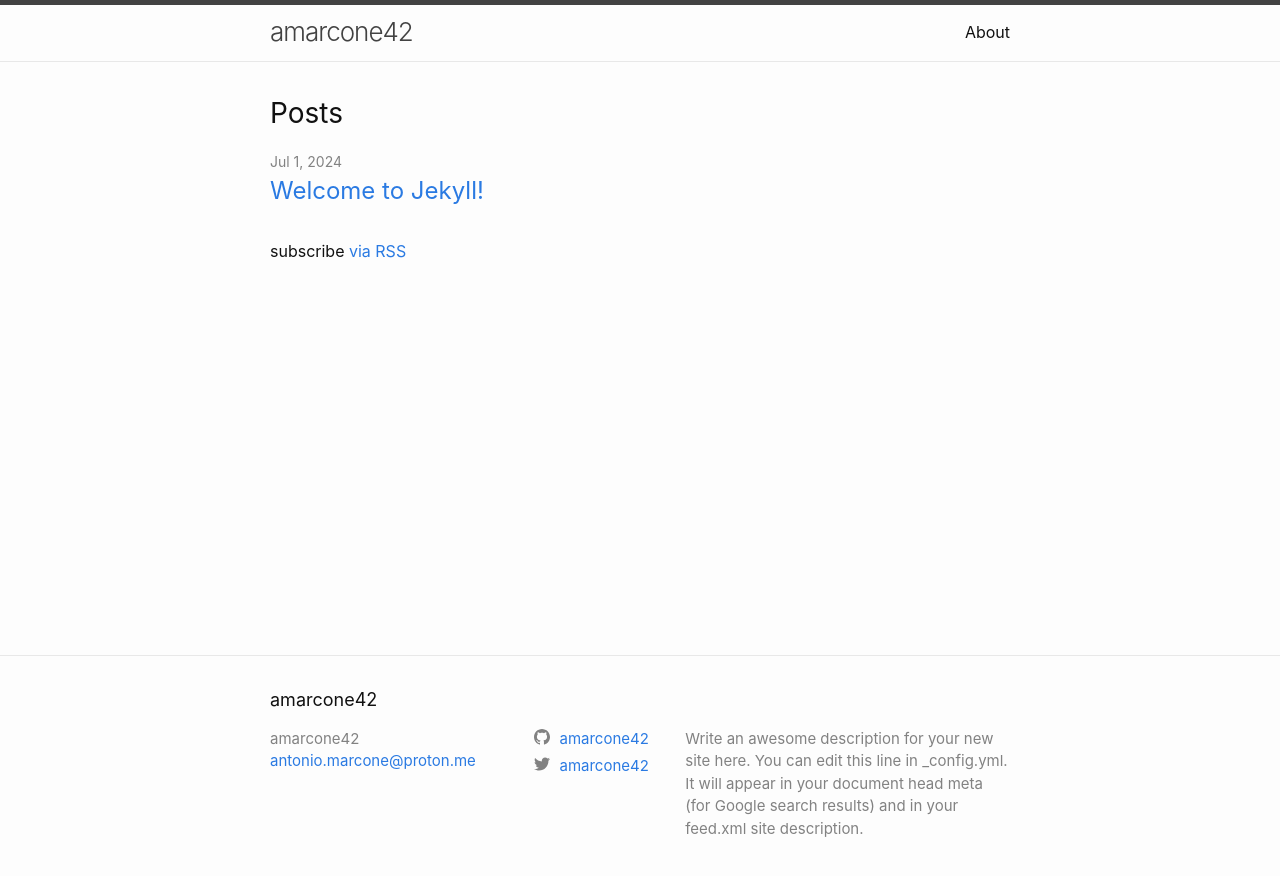
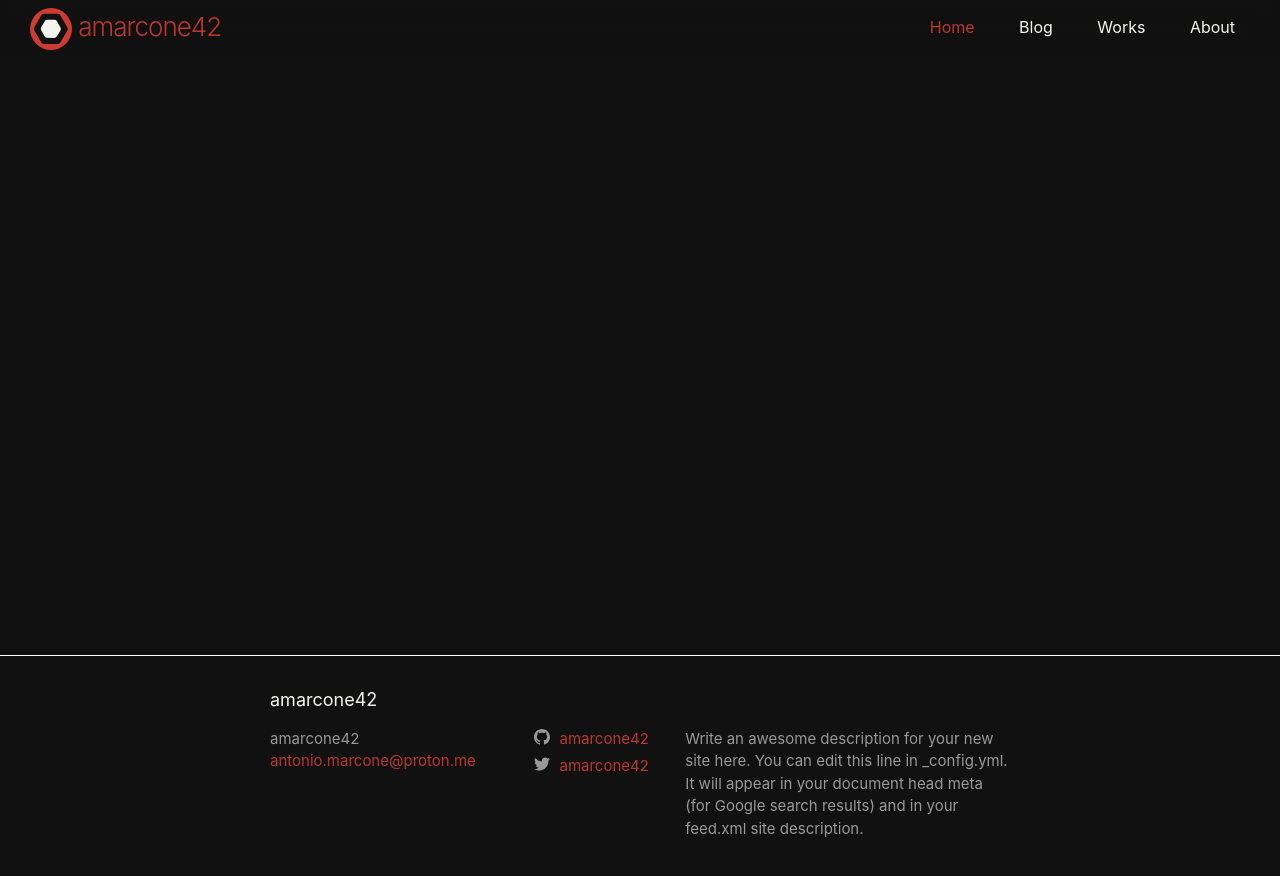
Before and after one commit to amarcone42/amarcone42.github.io, a Jekyll site: the page built from index.markdown, in a window 1280 px wide. Shown: the top 876 px of the page. Built offline with Jekyll 4.4.1, drawn with Linux system fonts in a browser that asks for light colours.

Commit message:
Updated header content and style
Updated the header.html with the correct content and new style.

Updated some layouts for main pages like home.html and page.html.
Added blog and works pages.
Added a new test post called lorem ipsum.
Edited sass files to style the website.

Updated the profile icon and deleted old files.

```diff
--- a/_config.yml
+++ b/_config.yml
@@ -53,3 +53,13 @@ plugins:
 #   - vendor/cache/
 #   - vendor/gems/
 #   - vendor/ruby/
+
+navigation:
+    - text: Home
+      url: /
+    - text: Blog
+      url: /blog/
+    - text: Works
+      url: /works/
+    - text: About
+      url: /about/
--- a/_includes/header.html
+++ b/_includes/header.html
@@ -1,10 +1,15 @@
 <header class="site-header" role="banner">
-
-  <div class="wrapper">
+  <div class="wrap">
     {%- assign default_paths = site.pages | map: "path" -%}
     {%- assign page_paths = site.header_pages | default: default_paths -%}
-    <a class="site-title" rel="author" href="{{ "/" | relative_url }}">{{ site.title | escape }}</a>
-
+    <a class="site-title" rel="author" href="{{ "/" | relative_url }}">
+      <img
+        src="{{ '/assets/images/profile-icon.svg' | relative_url }}"
+        height="42"
+        width="42"
+      />
+      {{ site.title | escape }}
+    </a>
     {%- if page_paths -%}
     <nav class="site-nav">
       <input type="checkbox" id="nav-trigger" class="nav-trigger" />
@@ -17,12 +22,28 @@
       </label>
 
       <div class="trigger">
+      <!--
         {%- for path in page_paths -%}
           {%- assign my_page = site.pages | where: "path", path | first -%}
           {%- if my_page.title -%}
           <a class="page-link" href="{{ my_page.url | relative_url }}">{{ my_page.title | escape }}</a>
           {%- endif -%}
         {%- endfor -%}
+      -->
+
+        {% assign url = page.url|remove:'index.html' %}
+        {% for link in site.navigation %}
+            {% assign state = '' %}
+            {% if page.url == link.url %}
+                {% assign state = 'active ' %}
+            {% endif %}
+              <a
+                class="page-link {{ state }}"
+                href="{% if page.url == link.url %}{{ site.baseurl }}{% else %}{{ site.baseurl }}{{ link.url }}{% endif %}"
+                title="{{ link.title }}">
+                  {{ link.text }}
+              </a>
+        {% endfor %}
       </div>
     </nav>
   {%- endif -%}
--- a/_layouts/home.html
+++ b/_layouts/home.html
@@ -9,26 +9,5 @@ layout: default
 
   {{ content }}
 
-  {%- if site.posts.size > 0 -%}
-    <h2 class="post-list-heading">{{ page.list_title | default: "Posts" }}</h2>
-    <ul class="post-list">
-      {%- for post in site.posts -%}
-      <li>
-        {%- assign date_format = site.minima.date_format | default: "%b %-d, %Y" -%}
-        <span class="post-meta">{{ post.date | date: date_format }}</span>
-        <h3>
-          <a class="post-link" href="{{ post.url | relative_url }}">
-            {{ post.title | escape }}
-          </a>
-        </h3>
-        {%- if site.show_excerpts -%}
-          {{ post.excerpt }}
-        {%- endif -%}
-      </li>
-      {%- endfor -%}
-    </ul>
-
-    <p class="rss-subscribe">subscribe <a href="{{ "/feed.xml" | relative_url }}">via RSS</a></p>
-  {%- endif -%}
 
 </div>
--- a/_sass/minima.scss
+++ b/_sass/minima.scss
@@ -10,13 +10,14 @@ $base-line-height: 1.5 !default;
 
 $spacing-unit:     30px !default;
 
-$text-color:       #111 !default;
-$background-color: #fdfdfd !default;
-$brand-color:      #2a7ae2 !default;
+$text-color:       #F5F5F0 !default;
+$background-color: #111111 !default;
+$background-color-accent: lighten($background-color, 5%) !default;
+$brand-color:      #BA372E !default;
 
-$grey-color:       #828282 !default;
+$grey-color:       #999999 !default;
 $grey-color-light: lighten($grey-color, 40%) !default;
-$grey-color-dark:  darken($grey-color, 25%) !default;
+$grey-color-dark:  darken($grey-color, 30%) !default;
 
 $table-text-align: left !default;
 
@@ -25,6 +26,9 @@ $content-width:    800px !default;
 
 $on-palm:          600px !default;
 $on-laptop:        800px !default;
+
+// Header height
+$masthead-height: 56px;
 
 // Use media queries like this:
 // @include media-query($on-palm) {
--- a/_sass/minima/_layout.scss
+++ b/_sass/minima/_layout.scss
@@ -2,12 +2,24 @@
  * Site header
  */
 .site-header {
-  border-top: 5px solid $grey-color-dark;
-  border-bottom: 1px solid $grey-color-light;
+  //border-top: 5px solid $grey-color-dark;
+  //border-bottom: 1px solid $grey-color-light;
   min-height: $spacing-unit * 1.865;
 
+  //padding-right: $spacing-unit;
+  //padding-left: $spacing-unit;
   // Positioning context for the mobile navigation icon
-  position: relative;
+  position: fixed;
+  top: 0;
+  min-width: 100%;
+
+  background: linear-gradient(rgba(17, 17, 17, 0.8),rgba(17, 17, 17, 0.2));
+  backdrop-filter: blur(16px);
+}
+
+.wrap {
+  margin-left: $spacing-unit;
+  margin-right: $spacing-unit;
 }
 
 .site-title {
@@ -20,7 +32,8 @@
 
   &,
   &:visited {
-    color: $grey-color-dark;
+    color: $brand-color;
+    text-decoration: none !important;
   }
 }
 
@@ -40,10 +53,21 @@
     color: $text-color;
     line-height: $base-line-height;
 
+    padding: 10px 15px;
+    border-radius: 8px;
+
     // Gaps between nav items, but not on the last one
     &:not(:last-child) {
-      margin-right: 20px;
+      margin-right: 10px;
     }
+    &:hover {
+      background-color: $background-color-accent;
+      text-decoration: none;
+    }
+  }
+
+  .active {
+    color: $brand-color;
   }
 
   @include media-query($on-palm) {
@@ -176,6 +200,7 @@
  * Page content
  */
 .page-content {
+  margin-top: $spacing-unit * 1.865;
   padding: $spacing-unit 0;
   flex: 1;
 }
--- /dev/null
+++ b/blog.markdown
@@ -0,0 +1,6 @@
+---
+layout: page
+title: Blog
+permalink: /blog/
+---
+Here you can find all my posts.
--- /dev/null
+++ b/works/index.markdown
@@ -0,0 +1,5 @@
+---
+layout: page
+title: Works
+permalink: /works/
+---
```
Also changed, not shown: _layouts/page.html (+21 -0 lines), _posts/2024-07-11-lorem-ipsum.markdown (added, +21 -0 lines), assets/images/IconaProfilo.png (deleted), assets/images/icon-favicon.png (deleted), assets/images/profile-icon.svg (added). Lines whose indentation alone changed are shown as unchanged.
